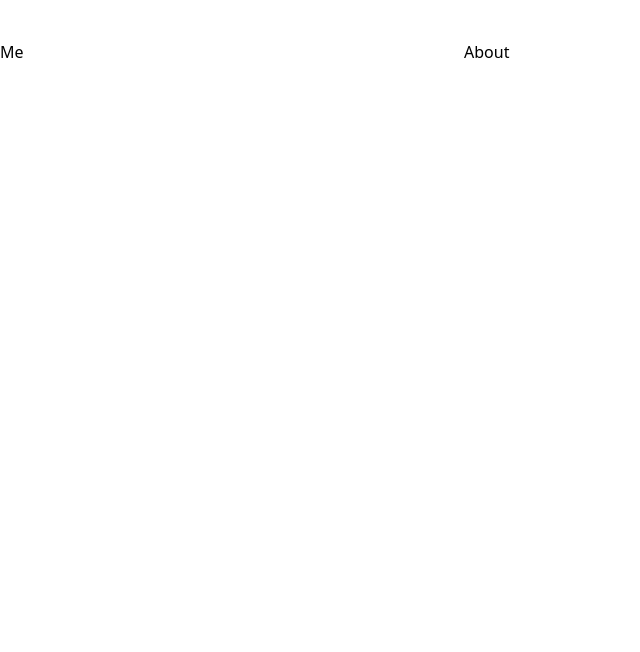
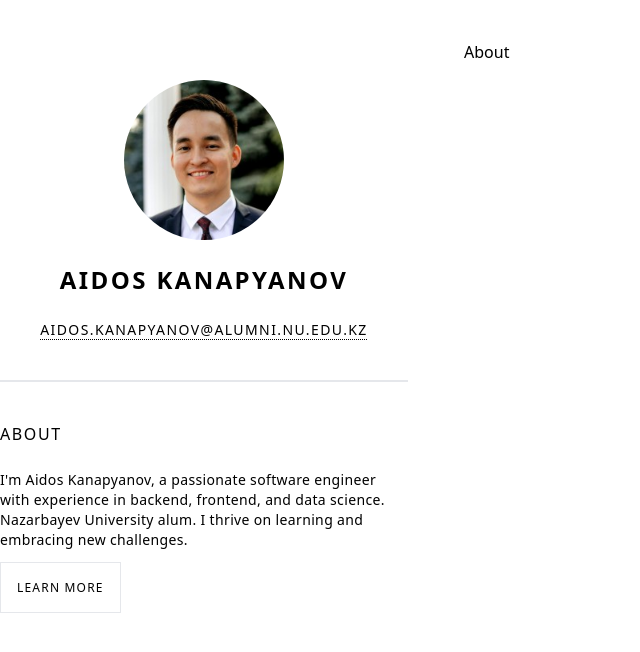
Before and after one commit to aidoskanapyanov/personal-website-nextra, a Next.js app: page / in a window 1280 px wide. Shown: the top 652 px of the page, without its empty margins (0-640 px from the left). Built offline with nearby package versions, Linux system fonts and the light colour scheme.

Commit message:
Add sidebar component

```diff
--- a/components/layouts/base-layout.tsx
+++ b/components/layouts/base-layout.tsx
@@ -1,4 +1,5 @@
 import React from "react";
+import Sidebar from "../sidebar/Sidebar";
 
 type Props = {
   children: React.ReactNode;
@@ -7,10 +8,9 @@ type Props = {
 export default function BaseLayout({ children }: Props) {
   return (
     <div className="mt-10">
-      <div className="flex flex-col md:flex-row justify-center items-center gap-4">
+      <div className="flex flex-col-reverse md:flex-row justify-center items-center md:items-start gap-4">
         <div className="basis-1/3 md:mr-10">
-          Me
-          {/* <Me/> component */}
+          <Sidebar />
         </div>
         <div className="basis-2/3">{children}</div>
       </div>
--- /dev/null
+++ b/components/sidebar/AboutShort.tsx
@@ -0,0 +1,22 @@
+import Link from "next/link";
+
+type Props = {};
+
+export default function AboutShort({}: Props) {
+  return (
+    <section className="py-10">
+      <h1 className="mb-6 uppercase font-medium tracking-widest">About</h1>
+      <p className="mb-6 text-sm tracking-wide font-light">
+        I&apos;m Aidos Kanapyanov, a passionate software engineer with
+        experience in backend, frontend, and data science. Nazarbayev University
+        alum. I thrive on learning and embracing new challenges.
+      </p>
+      <Link
+        href="/"
+        className="p-4 text-xs font-medium uppercase border tracking-widest hover:border-slate-400 dark:hover:border-slate-600"
+      >
+        Learn more
+      </Link>
+    </section>
+  );
+}
--- /dev/null
+++ b/components/sidebar/Profile.tsx
@@ -0,0 +1,28 @@
+import Image from "next/image";
+import Link from "next/link";
+
+type Props = {};
+
+export default function Profile({}: Props) {
+  return (
+    <section className="pb-10 flex flex-col gap-y-6 items-center">
+      <Link href="/">
+        <Image
+          className="rounded-full w-40"
+          src="/avatar.jfif"
+          width={400}
+          height={400}
+          alt="profile"
+        />
+      </Link>
+      <h1 className="text-lg md:text-2xl uppercase tracking-widest font-bold">
+        Aidos Kanapyanov
+      </h1>
+      <p className="text-xs lg:text-sm font-thin tracking-widest uppercase decoration-dotted decoration-1 underline underline-offset-4 hover:no-underline">
+        <a href="mailto:aidos.kanapyanov@alumni.nu.edu.kz">
+          aidos.kanapyanov@alumni.nu.edu.kz
+        </a>
+      </p>
+    </section>
+  );
+}
--- /dev/null
+++ b/components/sidebar/Sidebar.tsx
@@ -0,0 +1,13 @@
+import AboutShort from "./AboutShort";
+import Profile from "./Profile";
+
+type Props = {};
+
+export default function Sidebar({}: Props) {
+  return (
+    <div className="dark:text-white flex flex-col divide-y-2 py-10">
+      <Profile />
+      <AboutShort />
+    </div>
+  );
+}
```
